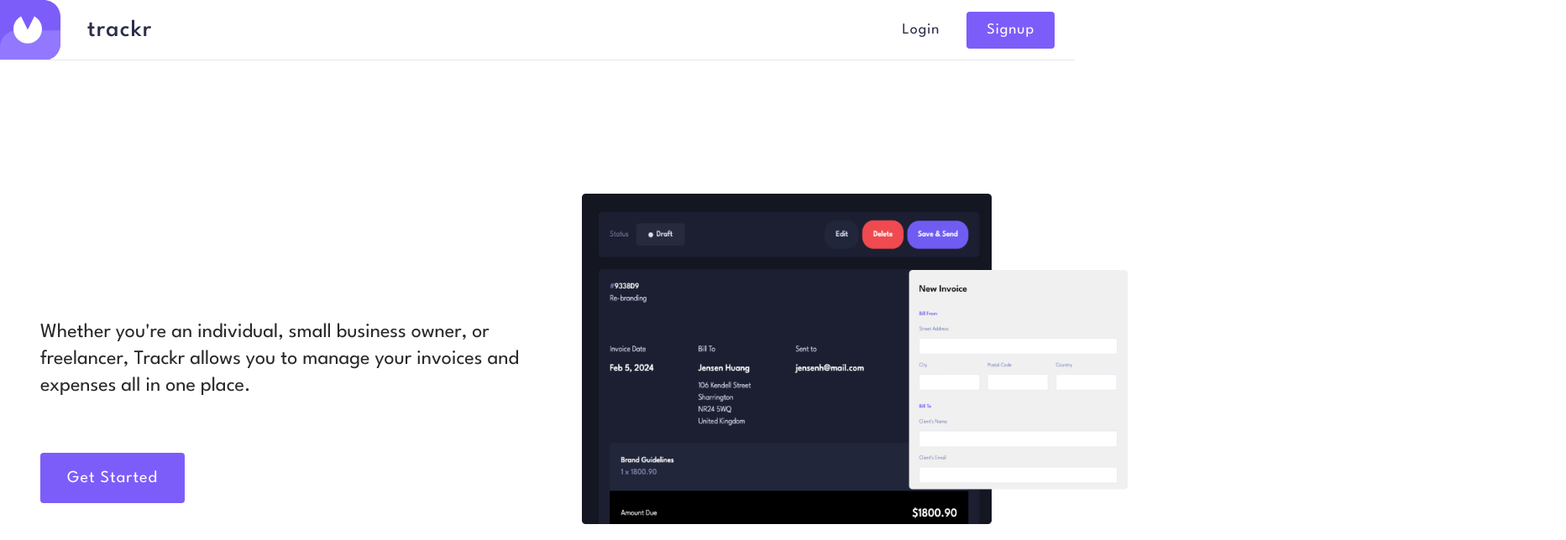
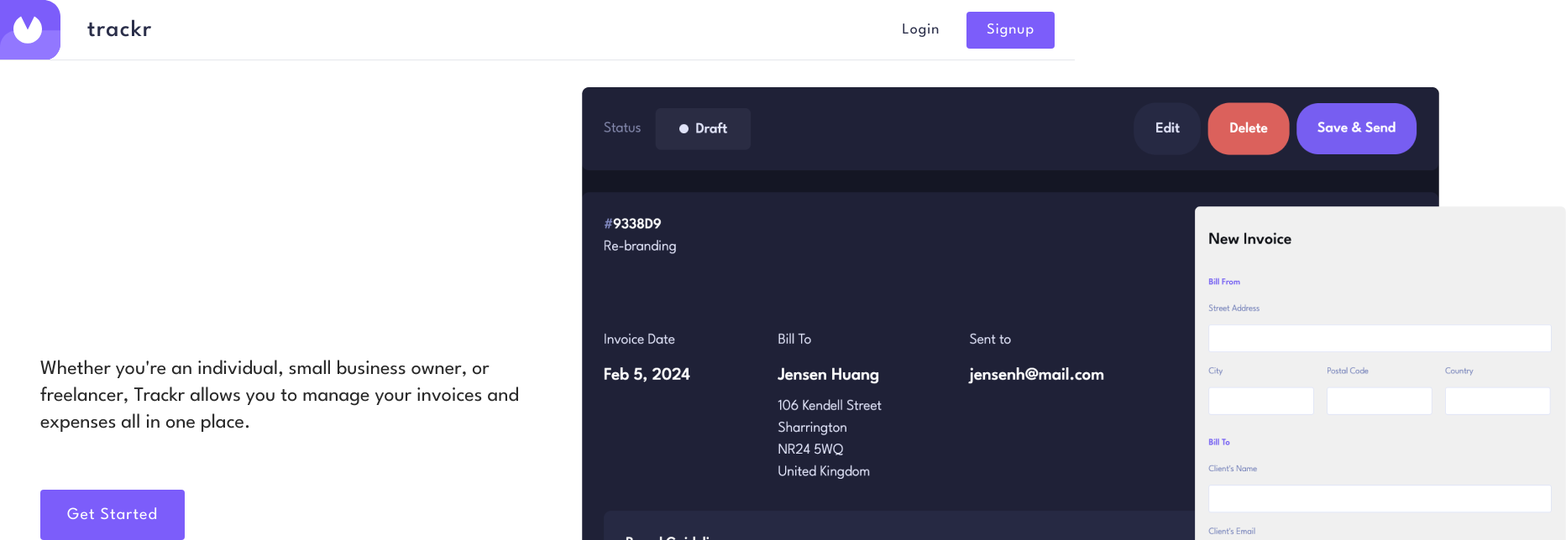
Before and after one commit to neshacascia/trackr, a Next.js app: page / in a window 1280 px wide. Shown: the top 644 px of the page at 84% size, 1865 px wide, since content can reach past the window. Built offline with nearby package versions, Linux system fonts and the light colour scheme; no server answers.

Commit message:
updated app's preview image on homepage

```diff
--- a/pages/index.js
+++ b/pages/index.js
@@ -1,6 +1,8 @@
 import Head from 'next/head';
 import Image from 'next/image';
 import { SignInButton, SignUpButton } from '@clerk/nextjs';
+
+import preview from '../public/assets/preview.png';
 
 export default function LandingPage() {
   return (
@@ -66,12 +68,9 @@ export default function LandingPage() {
           </div>
 
           <Image
-            src="/assets/preview.jpg"
-            alt=""
-            width={650}
-            height={600}
-            quality={90}
-            className="object-fit mb-10"
+            src={preview}
+            alt="Preview of app's components"
+            className="w-fit mb-10"
           />
         </section>
       </main>
```
Also changed, not shown: public/assets/preview.jpg (deleted), public/assets/preview.png (added).
